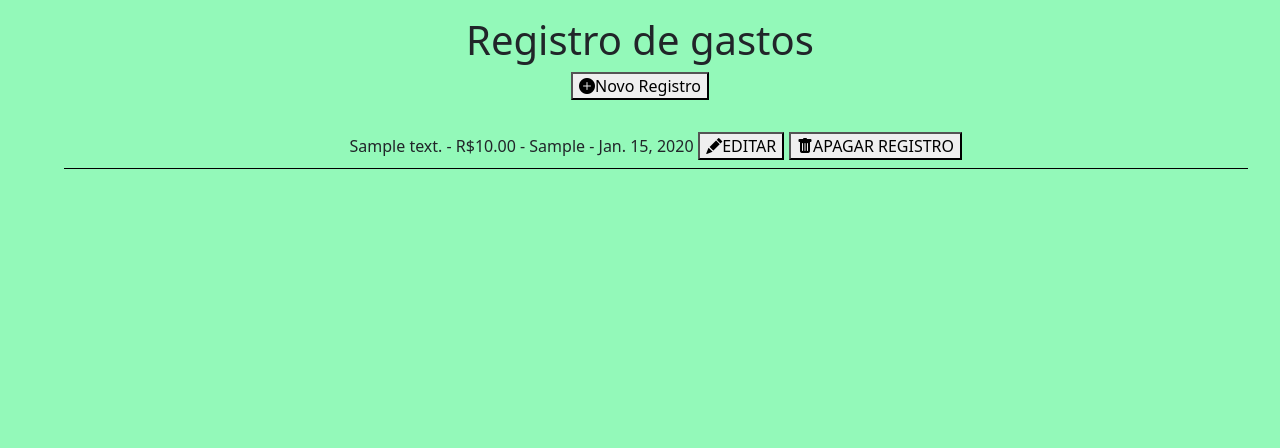
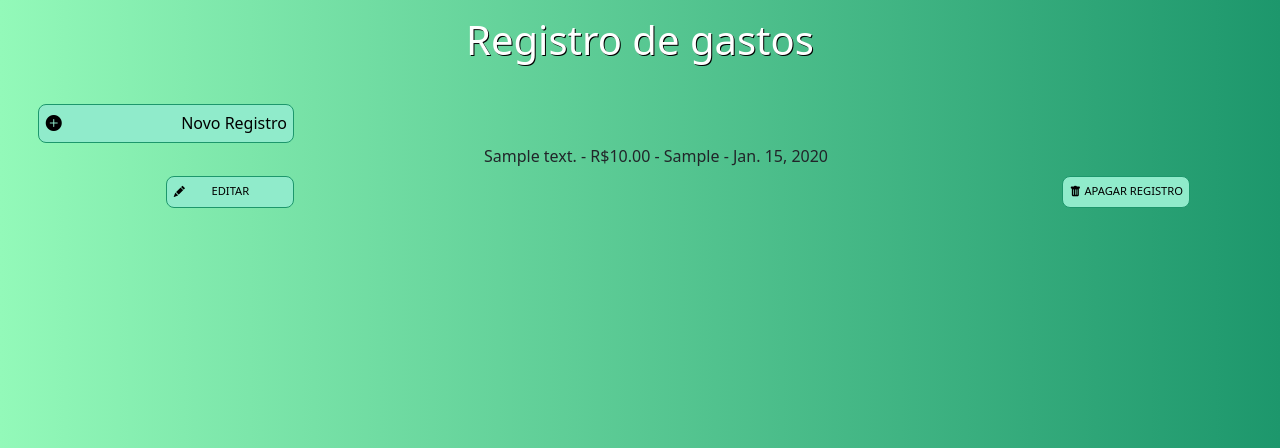
Before and after one commit to lucaxgomex/projeto-integrador-i, a Django app: page / in a window 1280 px wide. Shown: the top 448 px of the page. Run offline with Django 3.2, Linux system fonts and the light colour scheme; tables that the repository leaves empty hold one stand-in row (values such as "Sample post").

Commit message:
Update style.css

```diff
--- a/projeto-crud/crud/cadastro/static/css/style.css
+++ b/projeto-crud/crud/cadastro/static/css/style.css
@@ -7,14 +7,13 @@
 }
 
 body {
-    background-color: #93f9b9;
+    background: linear-gradient(to left, #1D976C, #93F9B9);
 }
 
 .body-container{
     display: flex;
     align-items: center;
     justify-content: center;
-    background-color: #93f9b9;
 }
 
 .body-content {
@@ -23,16 +22,97 @@ body {
     text-align: center;
 }
 
+.body-content h1 {
+    color: white;
+    text-shadow: 1px 1px black;
+}
+
+.body-content h2 {
+    color: white;
+    font-size: 1.6em;
+}
+
+.body-content  form {
+    margin-top: 4vh;
+    display: flex;
+    align-items: center;
+    flex-direction: column;
+    height: 50vh;
+}
+
+.body-content  form label {
+    font-size: 1.2em;
+    color: white;
+}
+
+.body-content  form input {
+    width: 30vw;
+    border-radius: 5px;
+    border: none;
+    margin: 10px;
+}
+
+.body-content  form button {
+    position: absolute;
+    bottom: 34vh;
+    left: 40vw;
+}
+
 ul{
-    margin-top: 2rem;
+    margin-top: 10vh;
     list-style-type: none;
 }
 
+#registers {
+    width: 100%;
+    display: flex;
+    flex-direction: column;
+}
+
+#informatios{
+    width: 40vw;
+    background: white;
+    display: flex;
+    align-items: center;
+    justify-content: space-between;
+}
+
+#informatios span {
+    margin-left: 9px;
+    margin-right: 9px;
+}
+
+#descriptions {
+    width: 40vw;
+    background: #C4C4C4;
+    display: flex;
+    align-items: center;
+    justify-content: space-between;
+}
+
+#descriptions span {
+    margin-left: 9px;
+    margin-right: 9px;
+}
+
 ul > li{
-    border-bottom: 1px solid black;
+    display: flex;
+    align-items: center;
+    flex-direction: column;
+    top: 40%;
     padding-bottom: .5rem;
 }
 
+.apagar-registro {
+    width: 10vw;
+    position: absolute;
+    margin-left: 80vw;
+}
+
+
+.apagar-registro a {
+    font-size: .7em;
+}
 a {
     text-decoration: none;
     color: black;
@@ -46,3 +126,43 @@ a {
 .novo-registro{
     margin-left: 0;
 }
+
+.editar-registro {
+    width: 10vw;
+    position: absolute;
+    margin-left: 10vw;
+}
+
+.editar-registro a {
+    width: 70%;
+    font-size: .7em;
+}
+
+button {
+    position: absolute;
+    left: 3vw;
+    width: 20vw;
+    margin-top: 4vh;
+    border-radius: 8px;
+    background: #90ebcb;
+    border: 1px solid #1D976C;
+}
+
+button:hover {
+    background: #1D976C;
+}
+
+button a {
+    display: flex;
+    align-items: center;
+    justify-content: center;
+    justify-content: space-between;
+    width: 100%;
+}
+
+button a h5 {
+    font-size: 1em;
+    margin-right: 4vw;
+    color: white;
+    text-shadow: 1px 1px black;
+}
```
